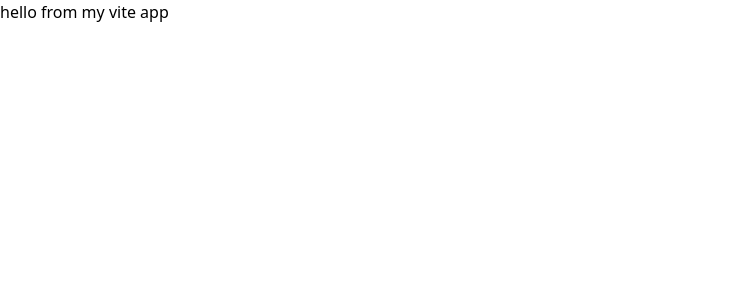
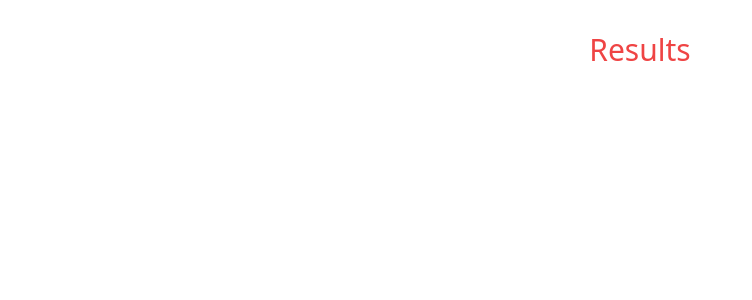
Before and after one commit to tweiss777/FileAnalyzer, a Vue app in the folder client/: page /results in a window 1280 px wide. Shown: the top 300 px of the page, without its empty margins (0-752 px from the left). Built offline with nearby package versions, Linux system fonts and the light colour scheme.

Commit message:
tailwind and routes

```diff
--- a/client/package.json
+++ b/client/package.json
@@ -9,7 +9,8 @@
     "preview": "vite preview"
   },
   "dependencies": {
-    "vue": "^3.5.10"
+    "vue": "^3.5.10",
+    "vue-router": "4"
   },
   "devDependencies": {
     "@vitejs/plugin-vue": "^5.1.4",
--- /dev/null
+++ b/client/postcss.config.js
@@ -0,0 +1,6 @@
+export default {
+  plugins: {
+    tailwindcss: {},
+    autoprefixer: {},
+  }
+}
--- a/client/src/App.vue
+++ b/client/src/App.vue
@@ -1,8 +1,12 @@
 <script setup lang="ts">
+</script>
 
-</script>
 <template>
   <div>
-    <h1>hello from my vite app</h1>
-  </div>
+    <router-view />
+ </div>
 </template>
+
+<style lang="css">
+
+</style>
--- /dev/null
+++ b/client/src/pages/Index.vue
@@ -0,0 +1,7 @@
+<template>
+
+    <div>
+        <h1 class="text-3xl text-blue-500">Welcome</h1>
+    </div>
+
+</template>
--- /dev/null
+++ b/client/src/pages/Results.vue
@@ -0,0 +1,5 @@
+<template>
+    <div>
+        <h1 class="text-3xl text-red-500">Results</h1>
+    </div>
+</template>
--- /dev/null
+++ b/client/src/router/index.ts
@@ -0,0 +1,23 @@
+import { createRouter, createWebHistory, RouteRecordRaw } from 'vue-router';
+import Results from '../pages/Results.vue';
+import Index from '../pages/Index.vue';
+
+const routes: RouteRecordRaw[] = [
+    {
+        path: '/',
+        name: 'index',
+        component: Index,
+    },
+    {
+        path: '/results',
+        name: 'results',
+        component: Results,
+    },
+]
+
+const router = createRouter({
+    history: createWebHistory(),
+    routes
+})
+
+export default router;
--- a/client/src/style.css
+++ b/client/src/style.css
@@ -1,16 +1,23 @@
 @tailwind base;
 @tailwind components;
 @tailwind utilities;
-
 :root {
-    font-synthesis: none;
-    text-rendering: optimizeLegibility;
-    -webkit-font-smoothing: antialiased;
-    -moz-osx-font-smoothing: grayscale;
+  -webkit-font-smoothing: antialiased;
+  -moz-osx-font-smoothing: grayscale;
 }
 
+
 body {
-    margin: 0;
-    height:100%;
-    width: 100%;
+  margin: 0;
+  min-height: 100vh;
 }
+
+
+
+
+#app {
+  max-width: 1280px;
+  margin: 0 auto;
+  padding: 2rem;
+  text-align: center;
+}
--- a/client/tailwind.config.js
+++ b/client/tailwind.config.js
@@ -1,9 +1,11 @@
 /** @type {import('tailwindcss').Config} */
-export const content = [
+export default {
+  content: [
     "./index.html",
-    "./src/**/*.{vue,js,ts,jsx,tsx}"
-];
-export const theme = {
+    "./src/**/*.{vue,js,ts,jsx,tsx}",
+  ],
+  theme: {
     extend: {},
-};
-export const plugins = [];
+  },
+  plugins: [],
+}
```
Also changed, not shown: client/src/main.ts (+6 -1 lines), 2 other files (tests, documents, lock files or other folders).
